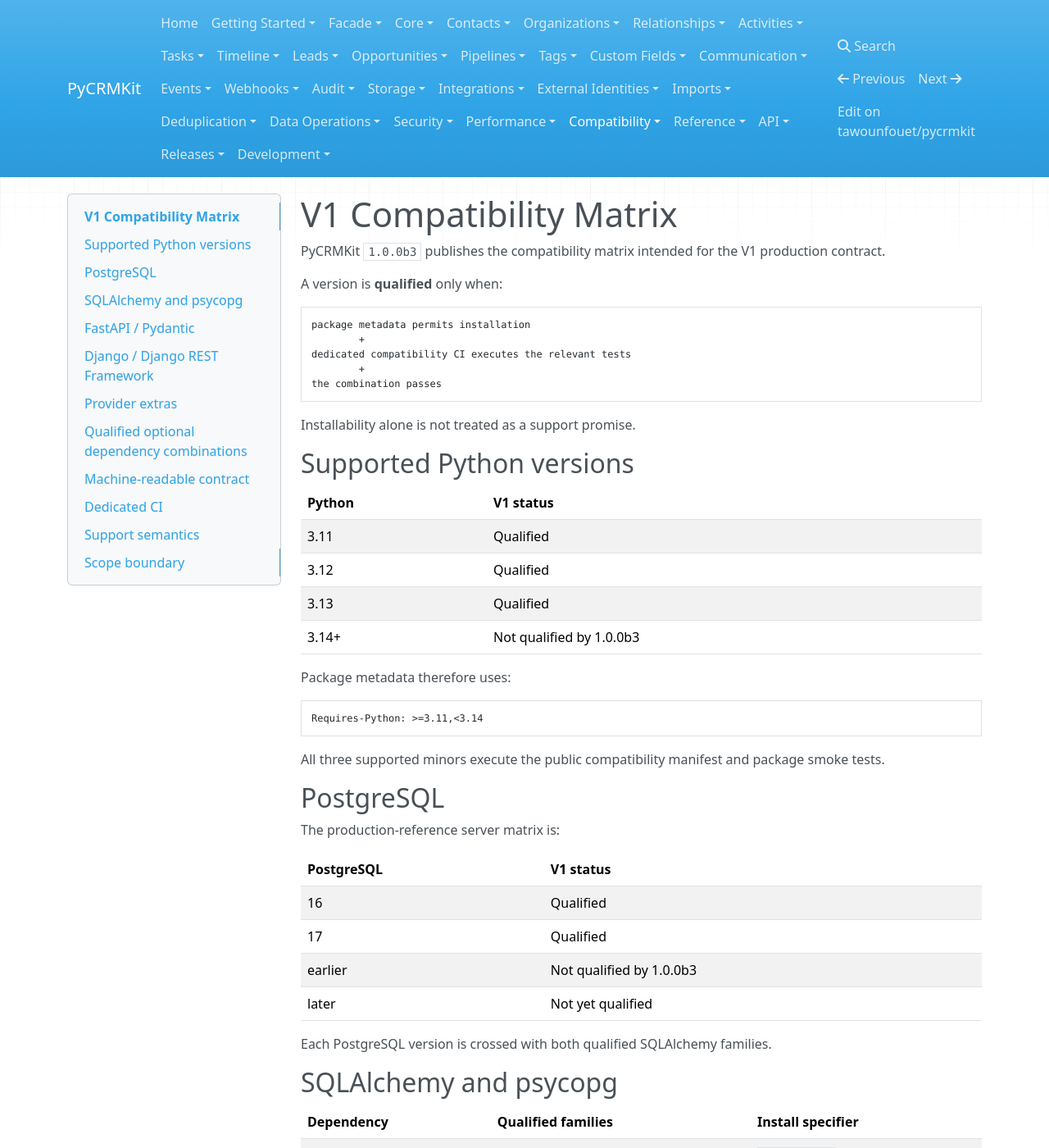
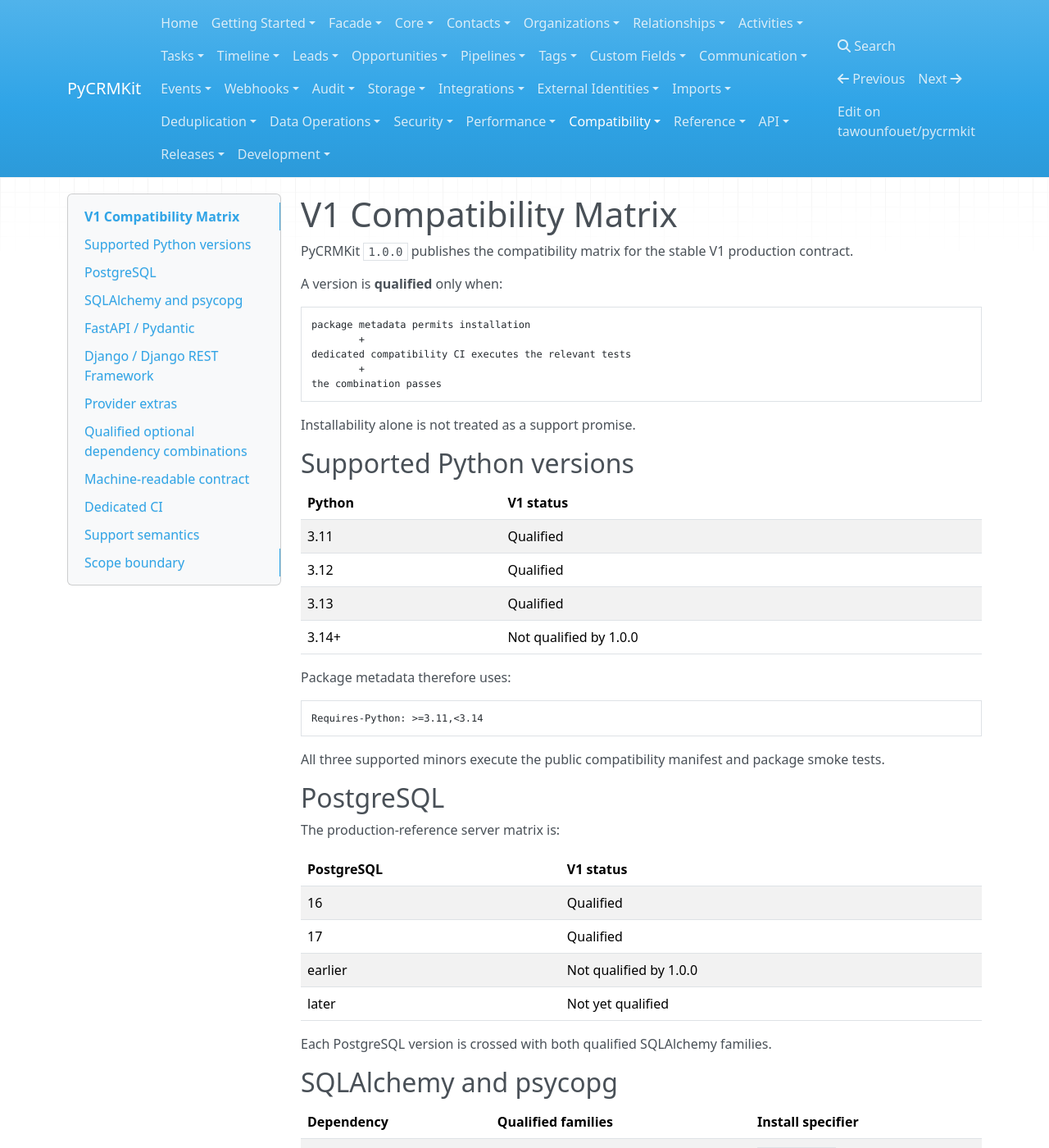
Before and after one commit to tawounfouet/pycrmkit, an MkDocs documentation site: the page built from docs/compatibility/v1-matrix.md, in a window 1280 px wide and 1400 px high. Shown: the whole window at 82% size. Built offline with MkDocs 1.6.1, drawn with Linux system fonts in a browser that asks for light colours; nearby versions of some CDN libraries; some of the changed text lies outside the part shown.

Commit message:
docs: freeze compatibility matrix for 1.0.0 stable

````diff
--- a/docs/compatibility/v1-matrix.md
+++ b/docs/compatibility/v1-matrix.md
@@ -1,6 +1,6 @@
 # V1 Compatibility Matrix
 
-PyCRMKit `1.0.0b3` publishes the compatibility matrix intended for the V1
+PyCRMKit `1.0.0` publishes the compatibility matrix for the stable V1
 production contract.
 
 A version is **qualified** only when:
@@ -22,7 +22,7 @@
 | 3.11 | Qualified |
 | 3.12 | Qualified |
 | 3.13 | Qualified |
-| 3.14+ | Not qualified by 1.0.0b3 |
+| 3.14+ | Not qualified by 1.0.0 |
 
 Package metadata therefore uses:
 
@@ -41,7 +41,7 @@
 | --- | --- |
 | 16 | Qualified |
 | 17 | Qualified |
-| earlier | Not qualified by 1.0.0b3 |
+| earlier | Not qualified by 1.0.0 |
 | later | Not yet qualified |
 
 Each PostgreSQL version is crossed with both qualified SQLAlchemy families.
@@ -215,8 +215,5 @@
 Those combinations may work, but they are outside the V1 qualified contract
 until explicitly added to the matrix.
 
-The next milestone is:
-
-```text
-1.0.0rc1 — Full Production Qualification
-```
+The matrix is frozen for the `1.0.0` stable line. Future support expansion
+requires an explicit post-1.0 qualification change.
````
